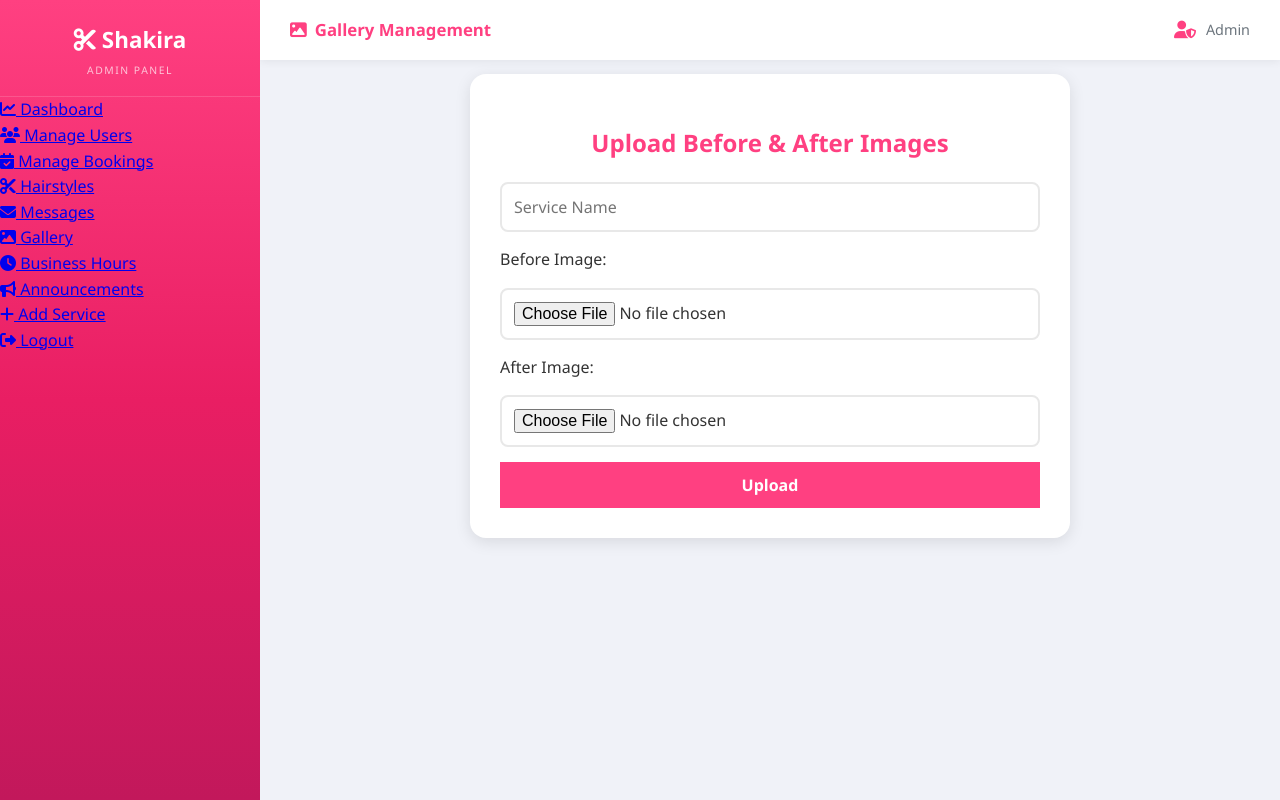
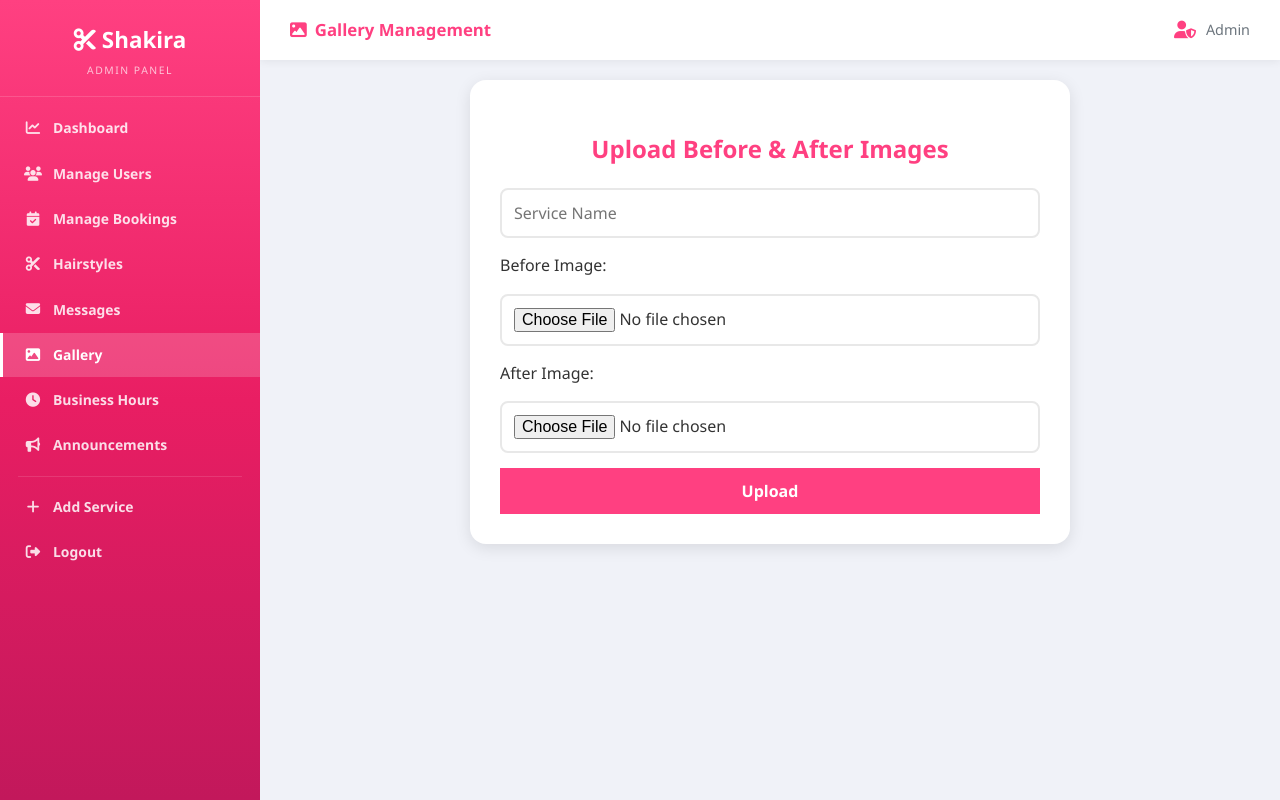
Before and after one commit to Glenn-IT/Shakira-Salon_Online, a PHP site: page /gallery_admin.php in a window 1280 px wide. Run offline with PHP 8.4, Linux system fonts and the light colour scheme; a user stored in the database is signed in.

Commit message:
Refactor admin panel files: update sidebar structure to use nav elements for improved semantics and consistency

```diff
--- a/announcement.php
+++ b/announcement.php
@@ -95,6 +95,7 @@
 
 <div class="admin-sidebar">
     <div class="logo"><i class="fa-solid fa-scissors"></i> Shakira <small>Admin Panel</small></div>
+    <nav>
         <a href="admin_dashboard.php"><i class="fa-solid fa-chart-line"></i> Dashboard</a>
         <a href="manage_users.php"><i class="fa-solid fa-users"></i> Manage Users</a>
         <a href="manage_bookings.php"><i class="fa-solid fa-calendar-check"></i> Manage Bookings</a>
@@ -106,6 +107,7 @@
         <div class="nav-divider"></div>
         <a href="insert.php"><i class="fa-solid fa-plus"></i> Add Service</a>
         <a href="logout.php"><i class="fa-solid fa-right-from-bracket"></i> Logout</a>
+    </nav>
 </div>
 
 <div class="admin-topbar">
--- a/contact.php
+++ b/contact.php
@@ -4,11 +4,7 @@
 $user = "root";
 $pass = "";
 $db   = "shakira_salon";
-<!-- Header -->
-<div class="page-header">
-  <h1><i class="fa-solid fa-envelope me-2"></i>Contact Shakira Salon</h1>
-  <p>We'd love to hear from you! Fill out the form below.</p>
-</div>n = new mysqli($host, $user, $pass, $db);
+$conn = new mysqli($host, $user, $pass, $db);
 if ($conn->connect_error) {
     die("Connection failed: " . $conn->connect_error);
 }
--- a/gallery_admin.php
+++ b/gallery_admin.php
@@ -49,8 +49,7 @@
     <link rel="stylesheet" href="assets/css/shared.css">
     <style>
         body { margin:0;font-family:'Segoe UI',system-ui,sans-serif;background:#f0f2f8;color:#333; }
-        .content { margin-left:260px;padding:74px 40px 30px; }
-        .container {
+        .upload-container {
             max-width:600px;margin:0 auto;background:#fff;padding:30px;
             border-radius:var(--radius-lg);box-shadow:var(--shadow-md);
         }
@@ -61,14 +60,13 @@
         button { background:var(--primary);color:white;border:none;cursor:pointer;font-weight:600;border-radius:var(--radius-full); }
         button:hover { background:var(--primary-dark); }
         .msg { text-align:center;margin-bottom:15px;font-weight:bold;color:var(--primary); }
-        @media (max-width:768px) { .content { margin-left:220px;padding:70px 20px 20px; } }
-        @media (max-width:576px) { .content { margin-left:0;padding:115px 15px 20px; } }
     </style>
 </head>
 <body>
     <!-- ✅ Sidebar -->
     <div class="admin-sidebar">
         <div class="logo"><i class="fa-solid fa-scissors"></i> Shakira <small>Admin Panel</small></div>
+        <nav>
             <a href="admin_dashboard.php" class="<?= $currentPage === 'admin_dashboard.php' ? 'active' : '' ?>"><i class="fa-solid fa-chart-line"></i> Dashboard</a>
             <a href="manage_users.php" class="<?= $currentPage === 'manage_users.php' ? 'active' : '' ?>"><i class="fa-solid fa-users"></i> Manage Users</a>
             <a href="manage_bookings.php" class="<?= $currentPage === 'manage_bookings.php' ? 'active' : '' ?>"><i class="fa-solid fa-calendar-check"></i> Manage Bookings</a>
@@ -80,6 +78,7 @@
             <div class="nav-divider"></div>
             <a href="insert.php" class="<?= $currentPage === 'insert.php' ? 'active' : '' ?>"><i class="fa-solid fa-plus"></i> Add Service</a>
             <a href="logout.php"><i class="fa-solid fa-right-from-bracket"></i> Logout</a>
+        </nav>
     </div>
 
     <div class="admin-topbar">
@@ -88,8 +87,8 @@
     </div>
 
     <!-- ✅ Page Content -->
-    <div class="content">
-        <div class="container">
+    <div class="admin-main">
+        <div class="upload-container">
             <h2>Upload Before & After Images</h2>
             <?php if ($message) echo "<div class='msg'>$message</div>"; ?>
             <form method="post" enctype="multipart/form-data">
--- a/insert.php
+++ b/insert.php
@@ -227,6 +227,7 @@
     <div class="logo">
         <i class="fa-solid fa-scissors"></i> Shakira <small>Admin Panel</small>
     </div>
+    <nav>
         <a href="admin_dashboard.php" class="<?= $currentPage === 'admin_dashboard.php' ? 'active' : '' ?>"><i class="fa-solid fa-chart-line"></i> Dashboard</a>
         <a href="manage_users.php" class="<?= $currentPage === 'manage_users.php' ? 'active' : '' ?>"><i class="fa-solid fa-users"></i> Manage Users</a>
         <a href="manage_bookings.php" class="<?= $currentPage === 'manage_bookings.php' ? 'active' : '' ?>"><i class="fa-solid fa-calendar-check"></i> Manage Bookings</a>
@@ -238,6 +239,7 @@
         <div class="nav-divider"></div>
         <a href="insert.php" class="<?= $currentPage === 'insert.php' ? 'active' : '' ?>"><i class="fa-solid fa-plus"></i> Add Service</a>
         <a href="logout.php"><i class="fa-solid fa-right-from-bracket"></i> Logout</a>
+    </nav>
 </div>
 
 <div class="admin-topbar">
--- a/manage_announcements.php
+++ b/manage_announcements.php
@@ -135,6 +135,7 @@
 
 <div class="admin-sidebar">
     <div class="logo"><i class="fa-solid fa-scissors"></i> Shakira <small>Admin Panel</small></div>
+    <nav>
         <a href="admin_dashboard.php"><i class="fa-solid fa-chart-line"></i> Dashboard</a>
         <a href="manage_users.php"><i class="fa-solid fa-users"></i> Manage Users</a>
         <a href="manage_bookings.php"><i class="fa-solid fa-calendar-check"></i> Manage Bookings</a>
@@ -146,6 +147,7 @@
         <div class="nav-divider"></div>
         <a href="insert.php"><i class="fa-solid fa-plus"></i> Add Service</a>
         <a href="logout.php"><i class="fa-solid fa-right-from-bracket"></i> Logout</a>
+    </nav>
 </div>
 
 <div class="admin-topbar">
```
Also changed, not shown: admin_messages.php (+3 -4 lines). Lines whose indentation alone changed are shown as unchanged.
